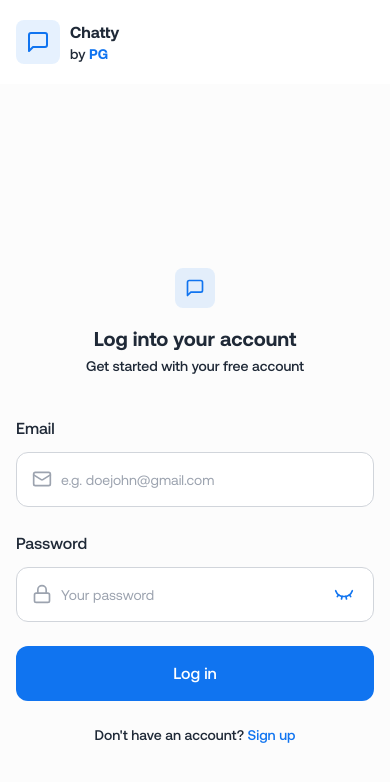
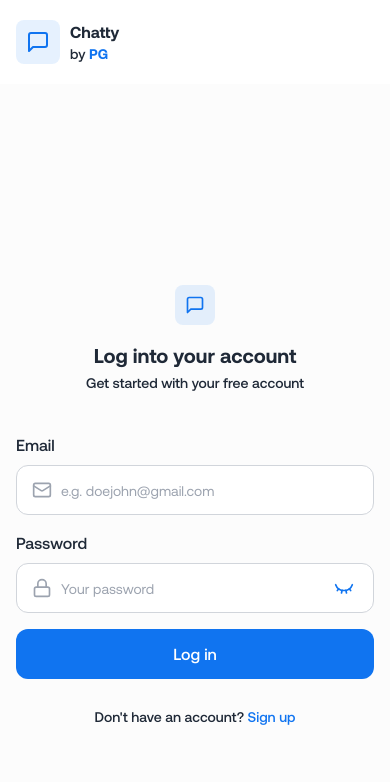
Before and after one commit to pg147/chatty-io, a React (Vite) app in the folder frontend/: page /login in a window 390 px wide. Shown: the top 782 px of the page. Built offline with nearby package versions, Linux system fonts and the light colour scheme; no server answers.

Commit message:
Auth Pages styling improved

```diff
--- a/frontend/src/pages/LoginPage.jsx
+++ b/frontend/src/pages/LoginPage.jsx
@@ -51,9 +51,9 @@ export default function LoginPage() {
 
           {/* Form */}
           <form onSubmit={handleSubmit}>
-            <div className="grid gap-y-6">
+            <div className="grid gap-y-4">
               {/* Input field - Email */}
-              <div className="grid gap-y-3">
+              <div className="grid gap-y-2">
                 <label className="font-medium">Email</label>
                 <div className="relative">
                   {/* Prefix Icon */}
@@ -64,13 +64,13 @@ export default function LoginPage() {
                     type="email"
                     onChange={(e) => setFormData({ ...formData, email: e.target.value })}
                     placeholder="e.g. doejohn@gmail.com"
-                    className="h-[55px] w-full lg:w-[500px] font-regular text-sm pl-11 border border-gray-300 rounded-xl outline-primary"
+                    className="h-[50px] md:h-[55px] w-full md:w-[500px] font-regular text-sm pl-11 border border-gray-300 rounded-xl outline-primary"
                   />
                 </div>
               </div>
 
               {/* Input field - Password */}
-              <div className="grid gap-y-3">
+              <div className="grid gap-y-2">
                 <label className="font-medium">Password</label>
                 <div className="relative">
                   {/* Prefix Icon */}
@@ -81,7 +81,7 @@ export default function LoginPage() {
                     type={showPassword ? 'text' : 'password'}
                     onChange={(e) => setFormData({ ...formData, password: e.target.value })}
                     placeholder="Your password"
-                    className="h-[55px] w-full lg:w-[500px] font-regular text-sm pl-11 border border-gray-300 rounded-xl outline-primary"
+                    className="h-[50px] md:h-[55px] w-full md:w-[500px] font-regular text-sm pl-11 border border-gray-300 rounded-xl outline-primary"
                   />
 
                   {/* Suffix Icon Button - Show/Hide password */}
@@ -90,9 +90,12 @@ export default function LoginPage() {
                   </button>
                 </div>
               </div>
+            </div>
 
+            {/* Form Controls */}
+            <div className="grid gap-y-7 mt-4">
               {/* Submit button */}
-              <button type="submit" disabled={isLoggingIn} className="bg-primary font-medium lg:hover:bg-primary/90 transition-colors duration-300 ease-out text-white h-[55px] rounded-xl">
+              <button type="submit" disabled={isLoggingIn} className="h-[50px] md:h-[55px] rounded-xl bg-primary font-medium lg:hover:bg-primary/90 transition-colors duration-300 ease-out text-white">
                 {isLoggingIn ? (
                   <div className="w-fit mx-auto flex items-center justify-center gap-x-3">
                     <LoaderCircle className="size-5 animate-spin text-white" />
--- a/frontend/src/pages/SignUpPage.jsx
+++ b/frontend/src/pages/SignUpPage.jsx
@@ -35,7 +35,7 @@ export default function SignUpPage() {
 
     // Password validations
     if (!formData.password) return toast.error("Password not entered !");
-    if(formData.password.length < 6) return toast.error("Password must be at least 6 characters")
+    if (formData.password.length < 6) return toast.error("Password must be at least 6 characters")
 
     return true;
   }
@@ -73,9 +73,9 @@ export default function SignUpPage() {
 
           {/* Form */}
           <form onSubmit={handleSubmit}>
-            <div className="grid gap-y-6">
+            <div className="grid gap-y-4">
               {/* Input field - Full Name */}
-              <div className="grid gap-y-3">
+              <div className="grid gap-y-2">
                 <label className="font-medium">Full name</label>
                 <div className="relative">
                   {/* Prefix Icon */}
@@ -86,7 +86,7 @@ export default function SignUpPage() {
                     type="text"
                     onChange={(e) => setFormData({ ...formData, name: e.target.value })}
                     placeholder="e.g. John Doe"
-                    className="h-[55px] w-full lg:w-[500px] font-regular text-sm pl-11 border border-gray-300 rounded-xl outline-primary"
+                    className="h-[50px] md:h-[55px] w-full md:w-[500px] font-regular text-sm pl-11 border border-gray-300 rounded-xl outline-primary"
                   />
                 </div>
               </div>
@@ -103,7 +103,7 @@ export default function SignUpPage() {
                     type="email"
                     onChange={(e) => setFormData({ ...formData, email: e.target.value })}
                     placeholder="e.g. doejohn@gmail.com"
-                    className="h-[55px] w-full lg:w-[500px] font-regular text-sm pl-11 border border-gray-300 rounded-xl outline-primary"
+                    className="h-[50px] md:h-[55px] w-full md:w-[500px] font-regular text-sm pl-11 border border-gray-300 rounded-xl outline-primary"
                   />
                 </div>
               </div>
@@ -120,7 +120,7 @@ export default function SignUpPage() {
                     type={showPassword ? 'text' : 'password'}
                     onChange={(e) => setFormData({ ...formData, password: e.target.value })}
                     placeholder="Your password"
-                    className="h-[55px] w-full lg:w-[500px] font-regular text-sm pl-11 border border-gray-300 rounded-xl outline-primary"
+                    className="h-[50px] md:h-[55px] w-full md:w-[500px] font-regular text-sm pl-11 border border-gray-300 rounded-xl outline-primary"
                   />
 
                   {/* Suffix Icon Button - Show/Hide password */}
@@ -129,9 +129,11 @@ export default function SignUpPage() {
                   </button>
                 </div>
               </div>
+            </div>
 
+            <div className="grid gap-y-7 mt-4">
               {/* Submit button */}
-              <button type="submit" disabled={isSigningUp} className="bg-primary font-medium lg:hover:bg-primary/90 transition-colors duration-300 ease-out text-white h-[55px] rounded-xl">
+              <button type="submit" disabled={isSigningUp} className="h-[50px] md:h-[55px] rounded-xl bg-primary font-medium lg:hover:bg-primary/90 transition-colors duration-300 ease-out text-white">
                 {isSigningUp ? (
                   <div className="w-fit mx-auto flex items-center justify-center gap-x-3">
                     <LoaderCircle className="size-5 animate-spin text-white" />
```
